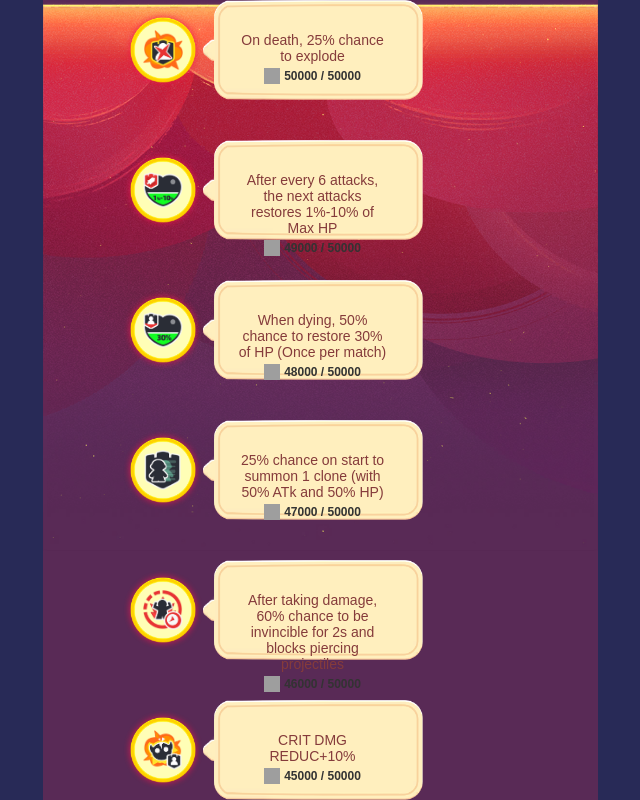
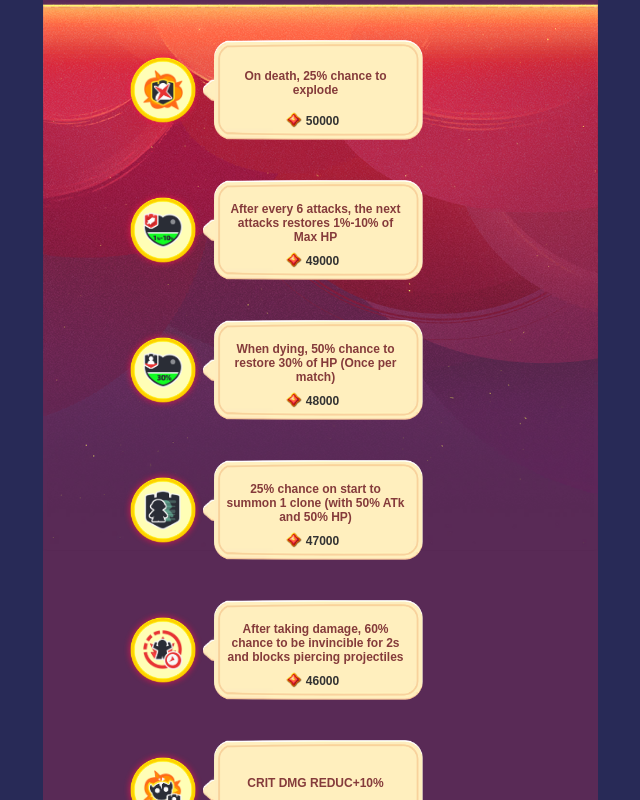
Before and after one commit to Axsag/archero2Expeditions, an Angular app: page / in a window 1280 px wide. Shown: the top 800 px of the page, without its empty margins (320-960 px from the left). Built offline with nearby package versions, Linux system fonts and the light colour scheme; grey boxes are pictures that could not be loaded; a web font is replaced by a local one.

Commit message:
archero2Expeditions

```diff
--- a/src/app/skill-list/skill-list.component.html
+++ b/src/app/skill-list/skill-list.component.html
@@ -9,8 +9,8 @@
         <p class="description">{{ skill.description }}</p>
       </div>
       <div class="score">
-        <img src="../../assets/icons/score-icon.png" alt="score icon" />
-        <span>{{ skill.score }} / {{ maxScore }}</span>
+        <img src="../../assets/icon_gongzhanzhixing.png" alt="score icon" />
+        <span>{{ skill.score }}</span>
       </div>
     </div>
   </div>
--- a/src/app/skill-list/skill-list.component.scss
+++ b/src/app/skill-list/skill-list.component.scss
@@ -1,6 +1,6 @@
 .skill-list {
   position: relative;
-  padding-left: 80px;
+  padding: 40px 80px;
   display: flex;
   flex-direction: column;
   gap: 40px;
@@ -81,24 +81,28 @@
   align-items: center;
   justify-content: center;
   text-align: center;
-  width: 100%;
+  width: 180px;
+  margin: -18px;
+  margin-right: -24px;
 }
 
 .description {
-  font-size: 14px;
+  font-size: 12px;
   margin: 0;
+  font-weight: bold;
   word-break: break-word;
 }
 
 .score {
   display: flex;
-  align-items: center;
+  align-items: flex-end;
   justify-content: center;
   font-weight: bold;
   font-size: 12px;
   color: #333;
   gap: 4px;
-  margin-top: 4px;
+  margin-top: 18px;
+  margin-bottom: -20px;
 
   img {
     width: 16px;
```
Also changed, not shown: src/assets/icon_gongzhanzhixing.png (added).
